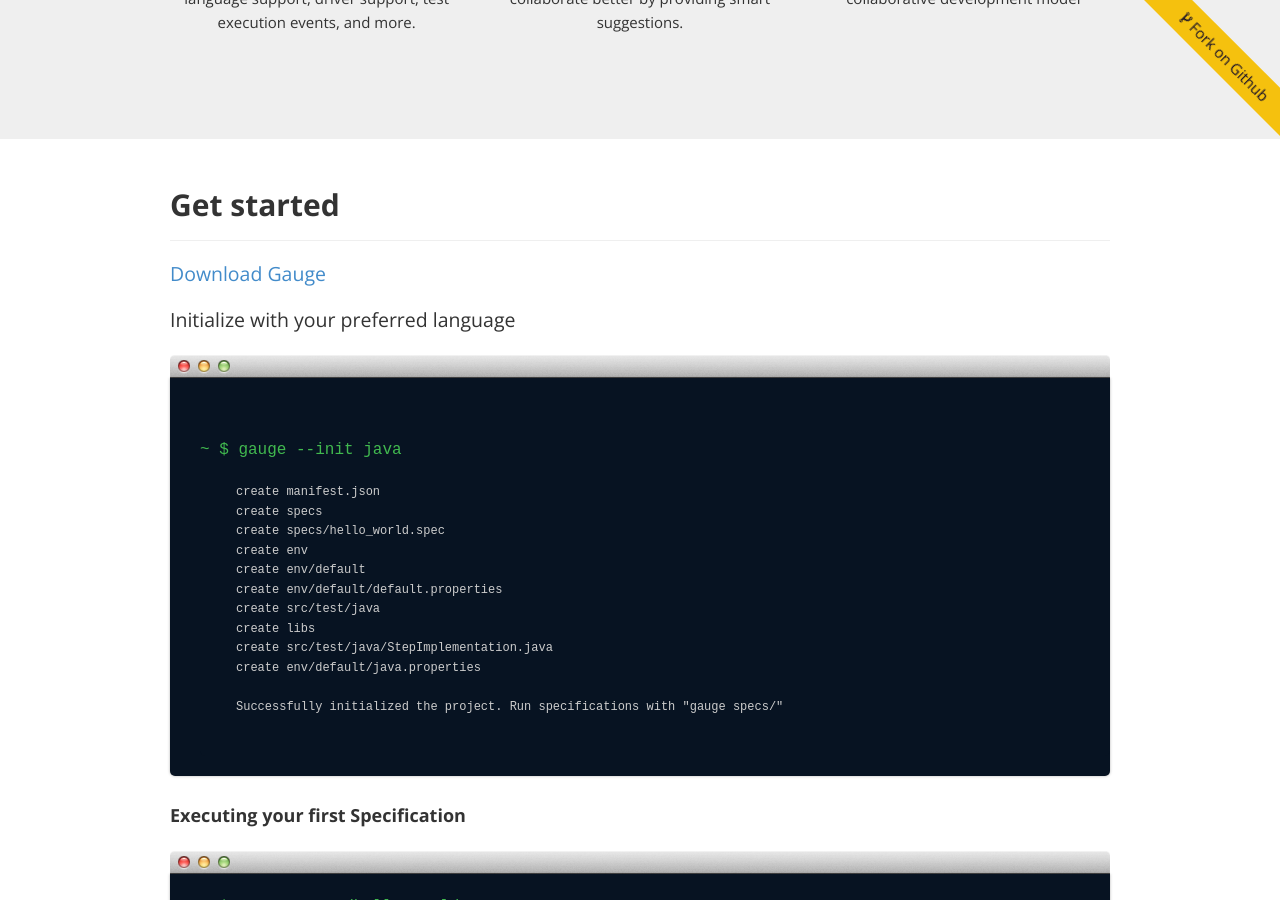
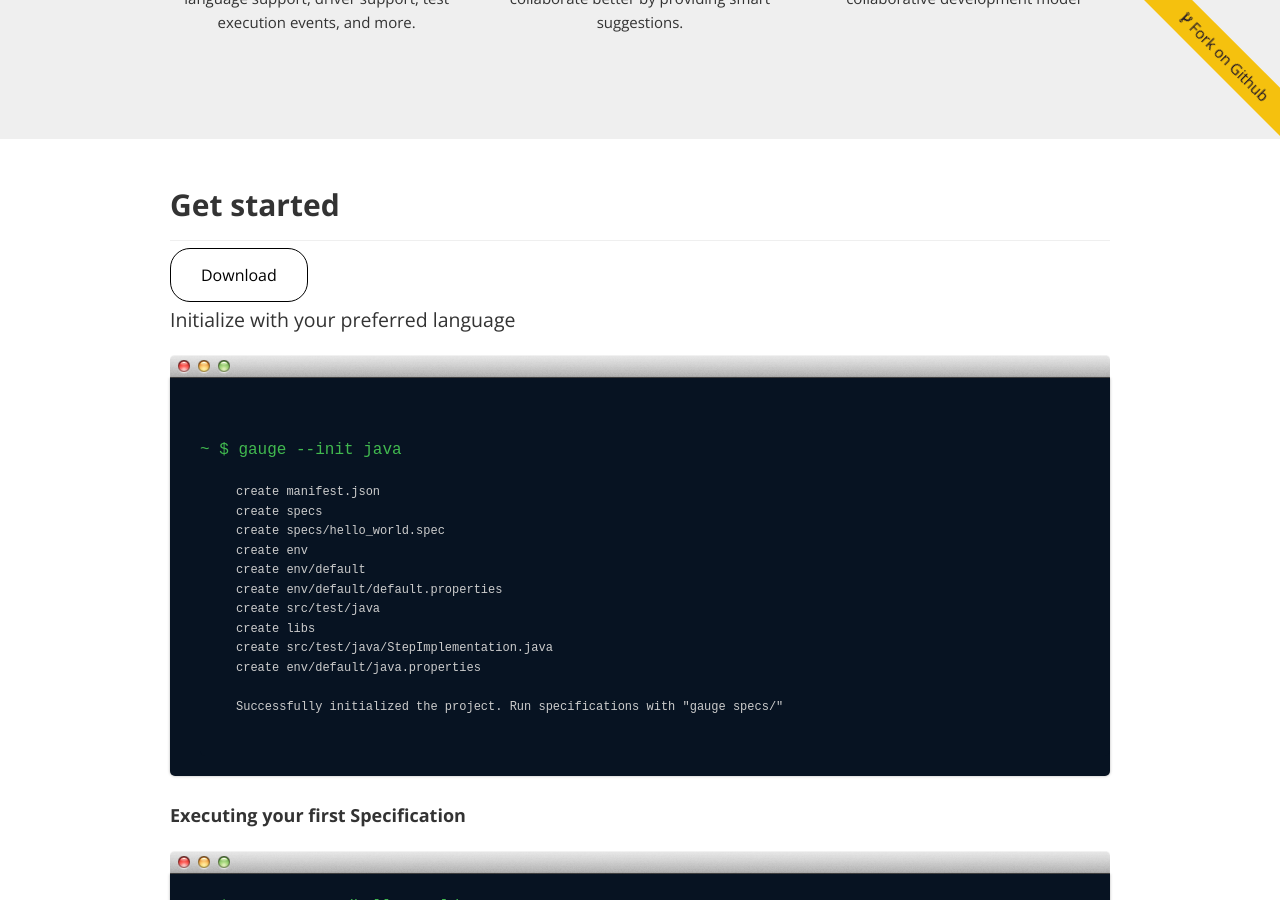
Before and after one commit to getgauge/getgauge.github.io, a Jekyll site: the page built from index.html, in a window 1280 px wide and 900 px high, scrolled down 767 px. Built offline with Jekyll 4.4.1, drawn with Linux system fonts in a browser that asks for light colours; Markdown is read by kramdown in place of the engine named in the settings.

Commit message:
Making download link as button with black border
Similar to "Download" button at top of the page.

```diff
--- a/index.html
+++ b/index.html
@@ -90,7 +90,7 @@ title: Gauge
                     Get started
                 </h4>
                 <h5>
-                    <a href="http://getgauge.io/download.html">Download Gauge</a>
+                    <a href="/download.html" class="button big-button">Download</a>
                 </h5>
                 <h5>
                     Initialize with your preferred language
```
